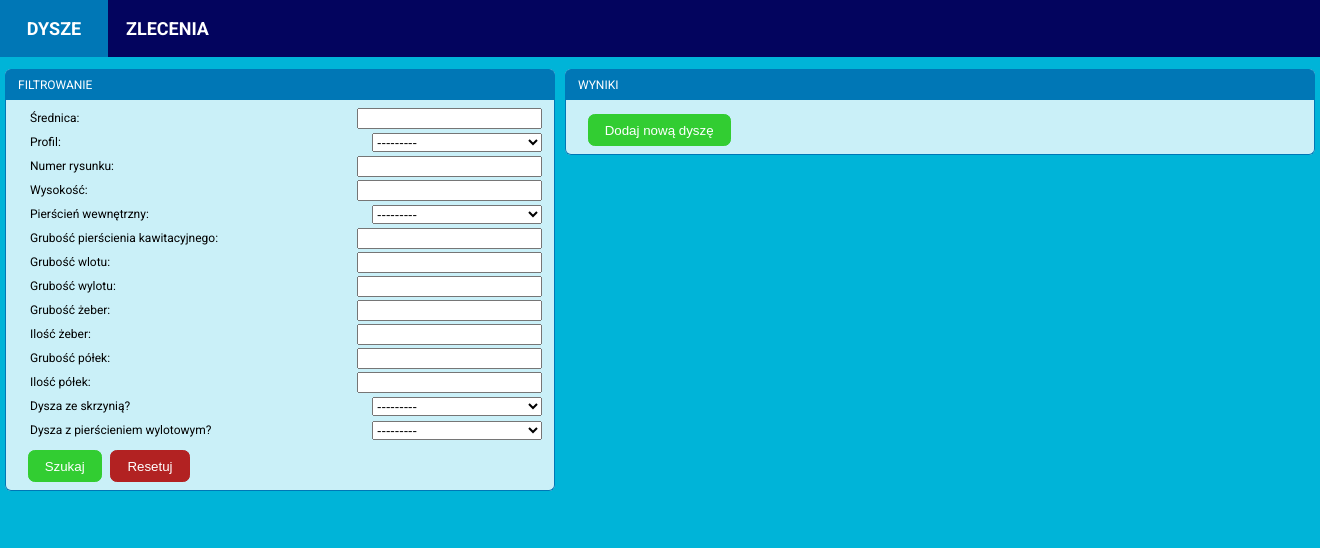
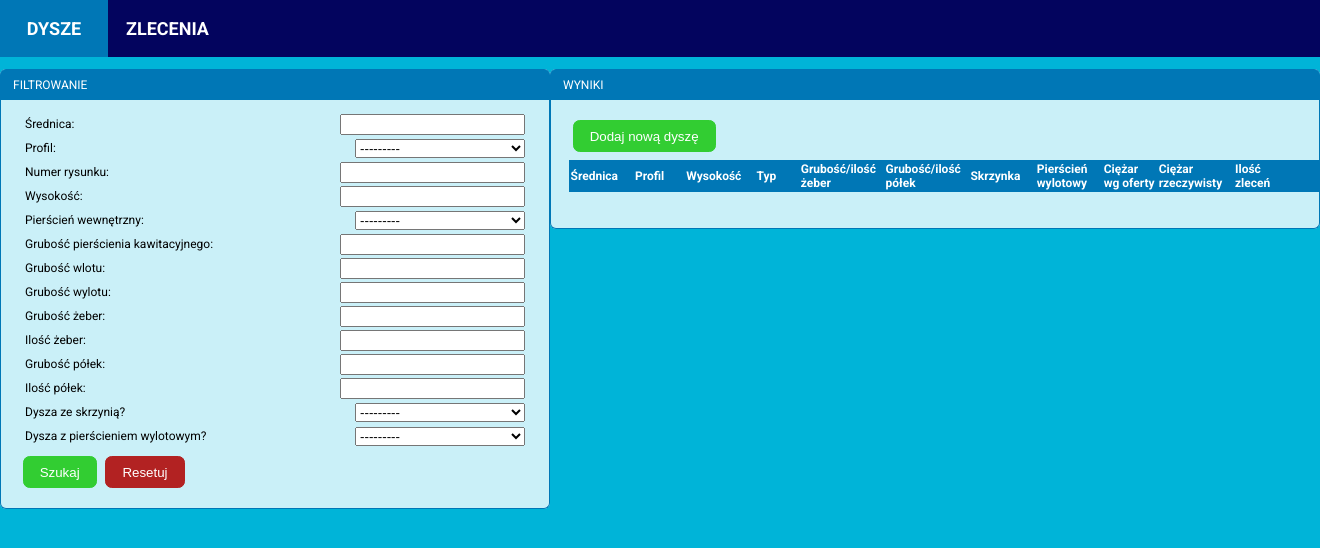
Before and after one commit to djzib0/django_nozzle_calculator, a Django app: page /nozzles/ in a window 1320 px wide. Shown: the top 548 px of the page. Run offline with Django 4.2, Linux system fonts and the light colour scheme; lists and menus that the app fills with data are empty.

Commit message:
adjusted template for nozzles.html and related styles.css

```diff
--- a/nozzle_calculator/calculator/models.py
+++ b/nozzle_calculator/calculator/models.py
@@ -8,6 +8,7 @@ class Nozzle(models.Model):
     PROFILES = (('Optima', 'Optima'),
                 ('19A', '19A'),
                 )
+
 
     INNER_RING_TYPES = (('Complete st. st. inside', 'Wnętrze nierdzewne'),
                         ('St. st. ring inside', 'Pierścień kawitacyjny nierdzewny'),
--- a/nozzle_calculator/calculator/templates/calculator/nozzles.html
+++ b/nozzle_calculator/calculator/templates/calculator/nozzles.html
@@ -77,7 +77,7 @@
     </form>
   </div>
 
-  <div class="item-box" style="width: 750px;">
+  <div class="item-box" style="width: 800px;">
     <div class="item-header-box">WYNIKI</div>
     <div class="item-details">
       <div class="button-box">
@@ -88,18 +88,51 @@
       {% if nozzles_count == 0 %}
       <div class="item-details-box">Wybierz kryteria wyszukiwania aby wyświetlić wyniki</div>
       {% endif %}
-      {% for nozzle in nozzles %}
-      <div class="item-details-box">
-        <p class="description">Dysza {{ nozzle.diameter }}
-         profil {{ nozzle.profile }} H={{ nozzle.profile_height }}mm {{ type_name }},
-          {{ nozzle.segments_quantity}} x {{ nozzle.segments_thickness}}mm - półki,
-          {{ nozzle.ribs_quantity}} x {{ nozzle.ribs_thickness}}mm - żebra,
-          {{ nozzle.theoretical_weight }}kg - ilość zleceń {{ nozzle.order_count }}</p>
-        <a href="{% url 'calculator:nozzle_details' nozzle.id %}">
-          <button type="button" class="show-btn">Pokaż</button>
-        </a>
+      <div>
+        <table style="width: 750px">
+          <thead>
+            <tr>
+              <th>Średnica</th>
+              <th>Profil</th>
+              <th>Wysokość</th>
+              <th>Typ</th>
+              <th>Grubość/ilość żeber</th>
+              <th>Grubość/ilość półek</th>
+              <th>Skrzynka</th>
+              <th>Pierścień wylotowy</th>
+              <th>Ciężar wg oferty</th>
+              <th>Ciężar rzeczywisty</th>
+              <th>Ilość zleceń</th>
+              <th></th>
+            </tr>
+          </thead>
+          {% for nozzle in nozzles %}
+            <tr>
+              <td>{{ nozzle.diameter }}</td>
+              <td>{{ nozzle.profile }}</td>
+              <td>{{ nozzle.profile_height }}</td>
+              <td>{{ nozzle.get_inner_ring_type_display|lower }}</td>
+              <td>{{ nozzle.ribs_quantity }}szt. x {{ nozzle.ribs_thickness }}mm</td>
+              <td>{{ nozzle.segments_quantity }}szt. x {{ nozzle.segments_thickness }}mm</td>
+              {% if nozzle.has_headbox == True %}
+              <td>Tak</td>
+              {% else %}
+              <td>Nie</td>
+              {% endif %}
+              {% if nozzle.has_outlet_ring == True %}
+              <td>Tak</td>
+              {% else %}
+              <td>Nie</td>
+              {% endif %}
+              <td>{{ nozzle.theoretical_weight }}kg</td>
+              <td>{{ nozzle.real_weight }}kg</td>
+              <td>{{ nozzle.order_count }}</td>
+              <td><a href="{% url 'calculator:nozzle_details' nozzle.id %}"><button type="button" class="show-btn">Pokaż</button></a></td>
+            </tr>
+          {% endfor %}
+        </table>
       </div>
-      {% endfor %}
+
     </div>
   </div>
 </div>
--- a/nozzle_calculator/calculator/templates/calculator/order_exist_message.html
+++ /dev/null
@@ -1 +0,0 @@
-<h2>Takie zlecenie już istnieje</h2>
--- a/nozzle_calculator/static/styles.css
+++ b/nozzle_calculator/static/styles.css
@@ -14,8 +14,13 @@ table, th, td {
     /*border: 1px solid;*/
     border-collapse: collapse;
     text-align: left;
-    border-bottom: 1px solid white;
+    border-bottom: 1px solid #0077b6;
     margin-left: 0.5em;
+    margin-bottom: 2em;
+}
+
+td:nth-child(2n+1) {
+    background-color: #dee2e6;
 }
 
 thead {
@@ -113,8 +118,7 @@ th, td {
 }
 
 .item-details {
-    padding-left: 1em;
-    padding-top: 0.5em;
+    padding: 1em 1em;
     border-left: 1px solid #0077b6;
     border-right: 1px solid #0077b6;
     border-bottom: 1px solid #0077b6;
@@ -184,27 +188,28 @@ th, td {
 }
 
 .action-btn:hover {
-    background-color: blue;
+    background-color: #0077b6;
     color: white;
     border: 1px solid white;
 }
 
 .show-btn {
     font-size: 0.75em;
+    font-weight: bold;
     text-align: center;
-    margin-left: 0.5em;
-    margin-right: 0.5em;
+    margin: 0.25em 0.625em;
     background-color: white;
     border: 1px solid black;
     border-radius: 0.5em;
-    height: 1.125rem;
+    height: 1.25rem;
+    width: 8em;
     cursor: pointer;
     transition: background-color 0.2s;
     transition: color 0.2s;
 }
 
 .show-btn:hover {
-    background-color: blue;
+    background-color: #0077b6;
     color: white;
     border: 1px solid white;
 }
```
